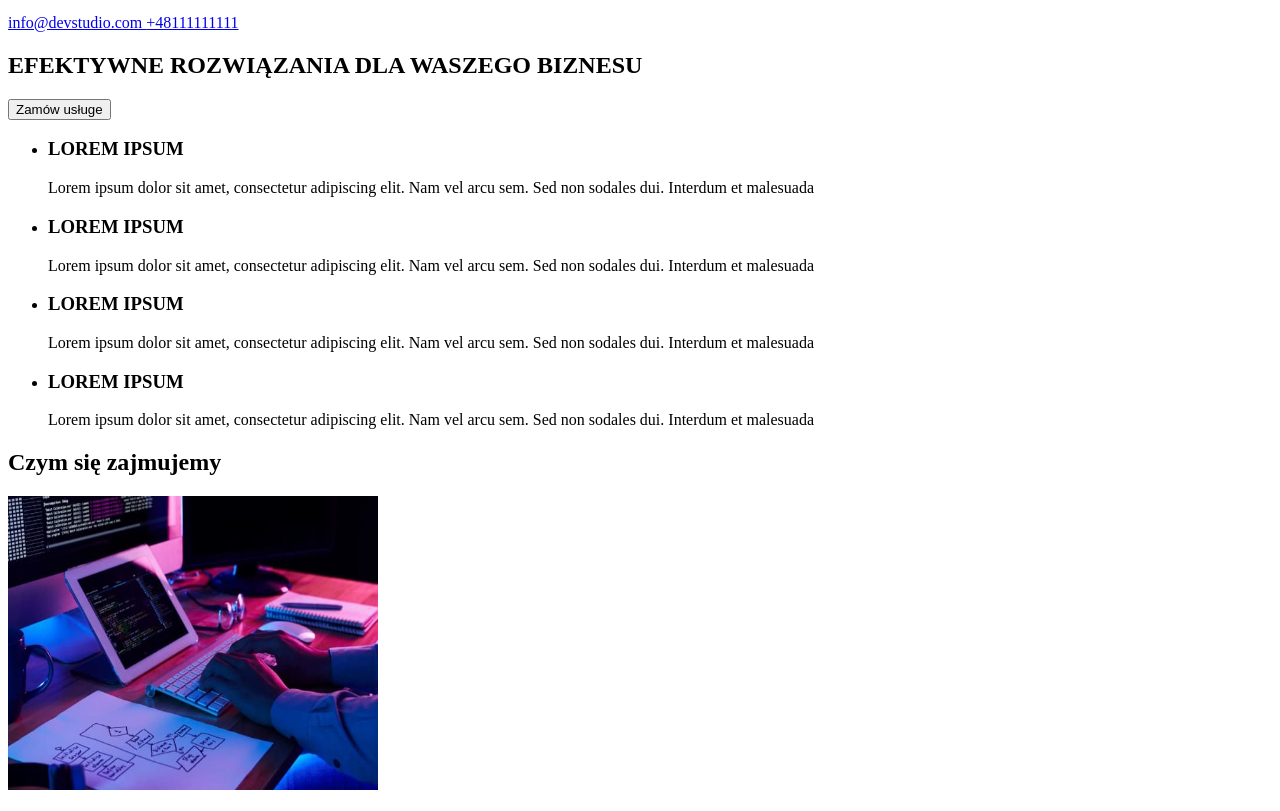
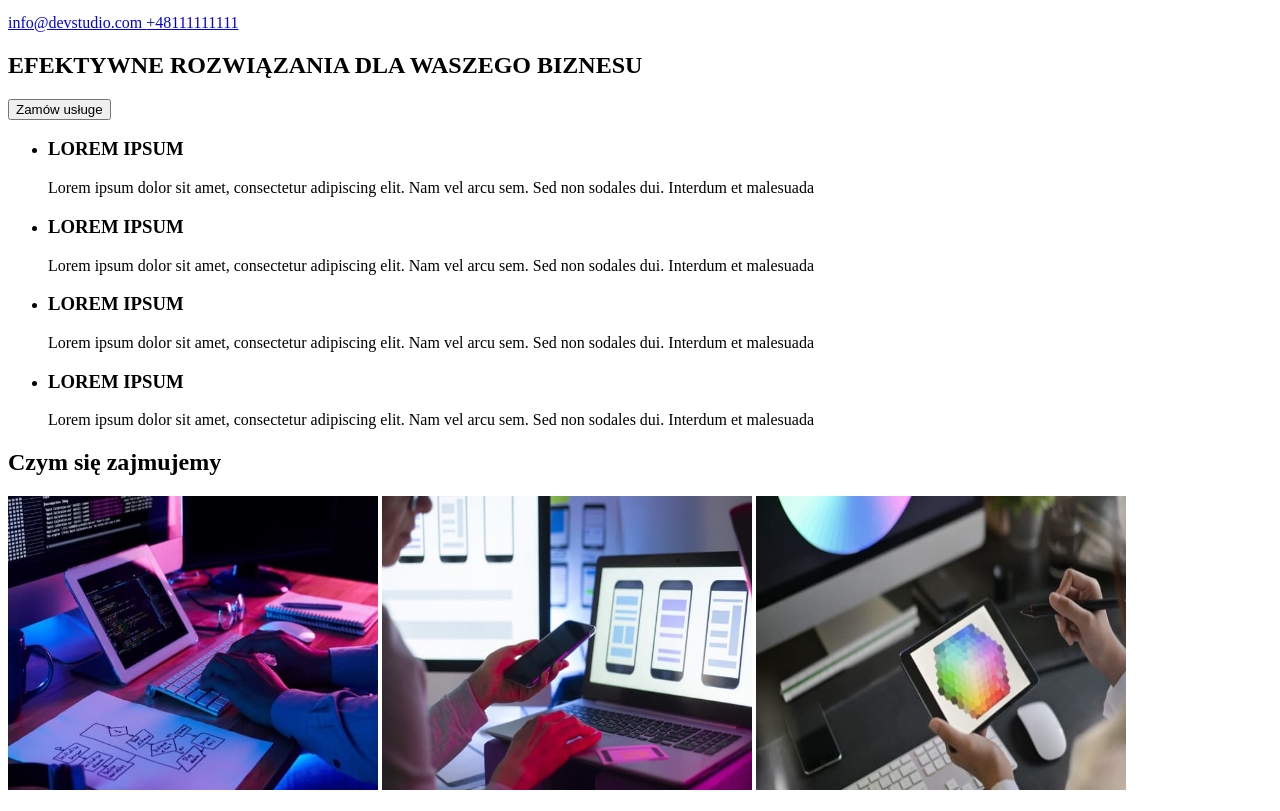
Before and after one commit to wiktoriaskibinska/goit-markup-hw-01, a plain HTML site: page index.html in a window 1280 px wide. Shown: the part 136-947 px from the top of the page. Drawn offline with Linux system fonts and the light colour scheme.

Commit message:
added img section

```diff
--- a/index.html
+++ b/index.html
@@ -66,10 +66,24 @@
           width="370"
           height="294"
         />
+        <img
+          src="programista z telefonem.jpg"
+          alt="Programista trzyma w ręku telefon, a przed nim ekran komputera"
+          width="370"
+          height="294"
+        />
+        <img
+          src="programista wybierający kolor.jpg"
+          alt="programista wybiera kolor z palety kolorów"
+          width="370"
+          height="294"
+        />
       </section>
 
       <section>
         <h2>Nasz zespół</h2>
+
+
       </section>
     </main>
 
```
Also changed, not shown: programista wybierający kolor.jpg (added), programista z telefonem.jpg (added).
